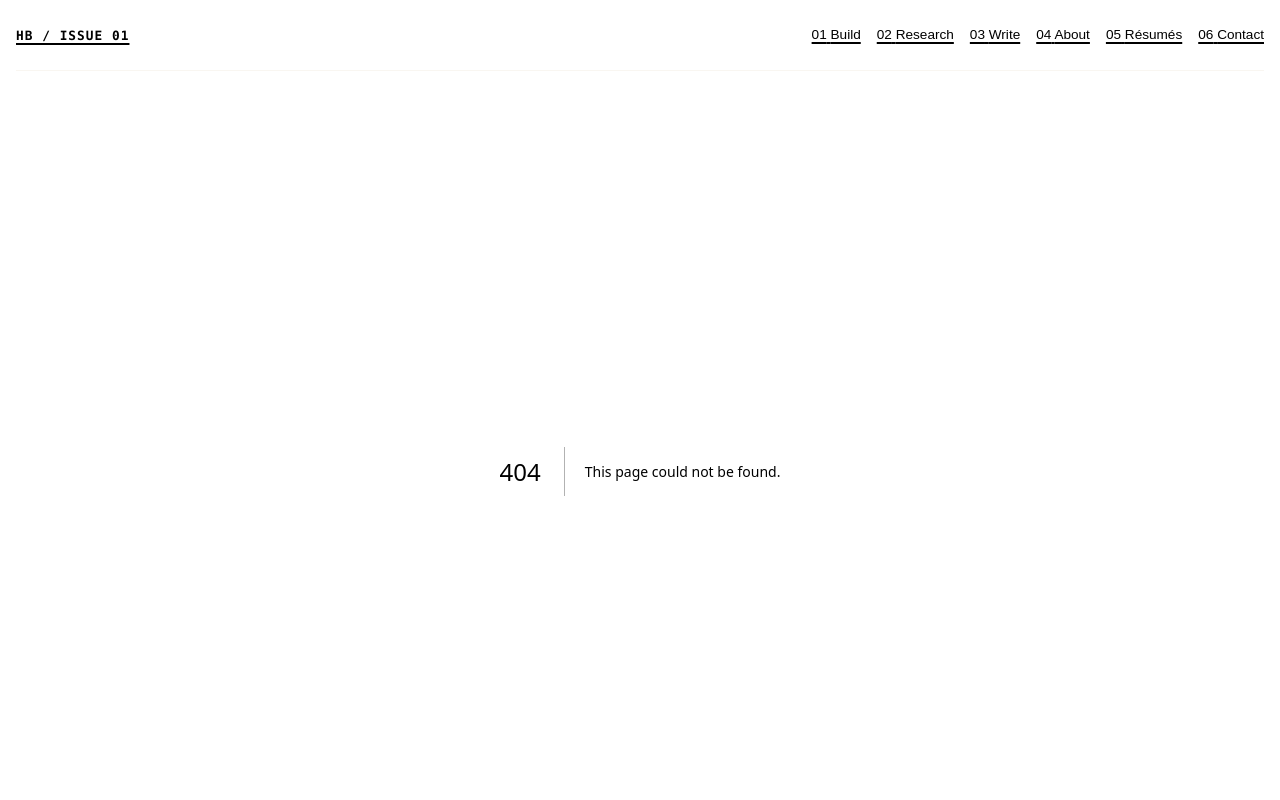
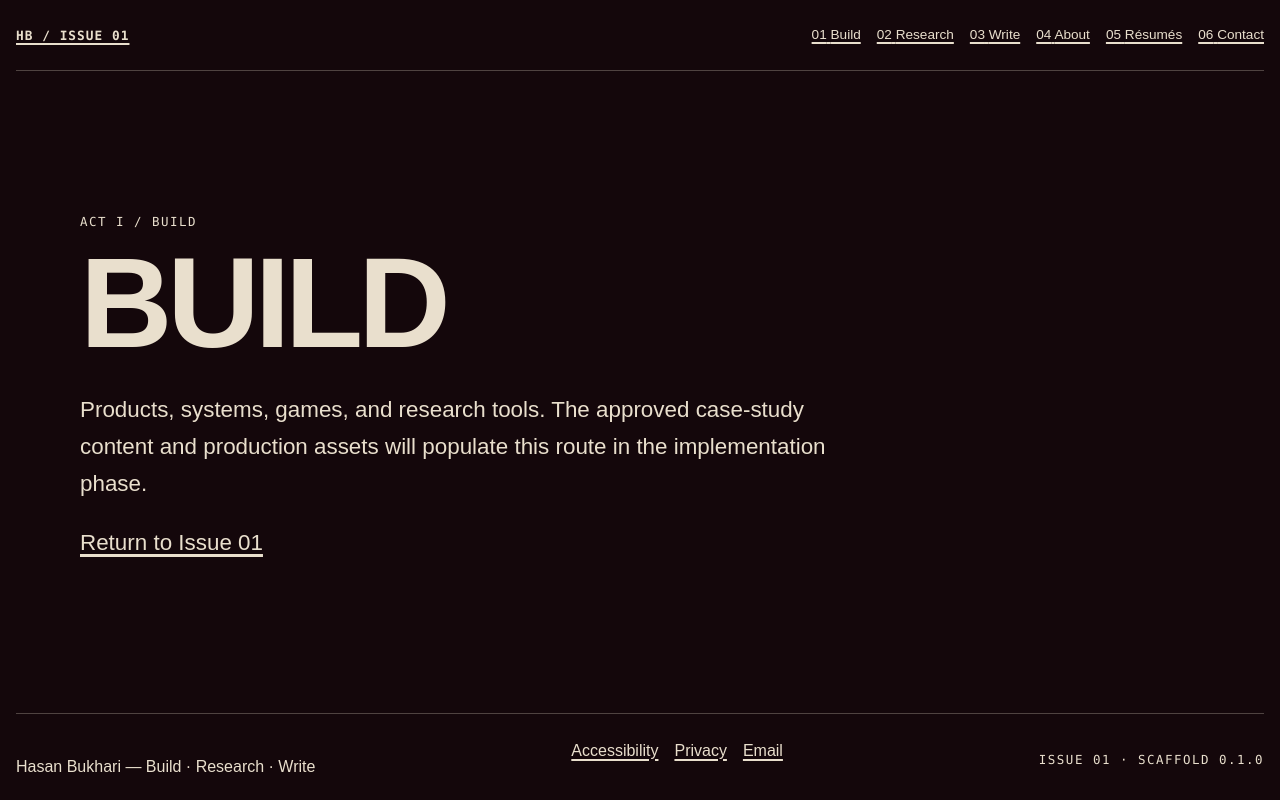
Before and after one commit to glitchmatrix-jpg/hasan-bukhari-portfolio, a Next.js app: page /build in a window 1280 px wide. Before the commit this address had no page. Shown: the top 800 px of the page. Built offline with nearby package versions, Linux system fonts and the light colour scheme.

Commit message:
feat: add Build route shell

```diff
--- /dev/null
+++ b/src/app/build/page.tsx
@@ -0,0 +1,5 @@
+import { PhaseNotice } from "@/components/site/PhaseNotice";
+
+export default function BuildPage() {
+  return <PhaseNotice eyebrow="ACT I / BUILD" title="Build" description="Products, systems, games, and research tools. The approved case-study content and production assets will populate this route in the implementation phase." />;
+}
```
